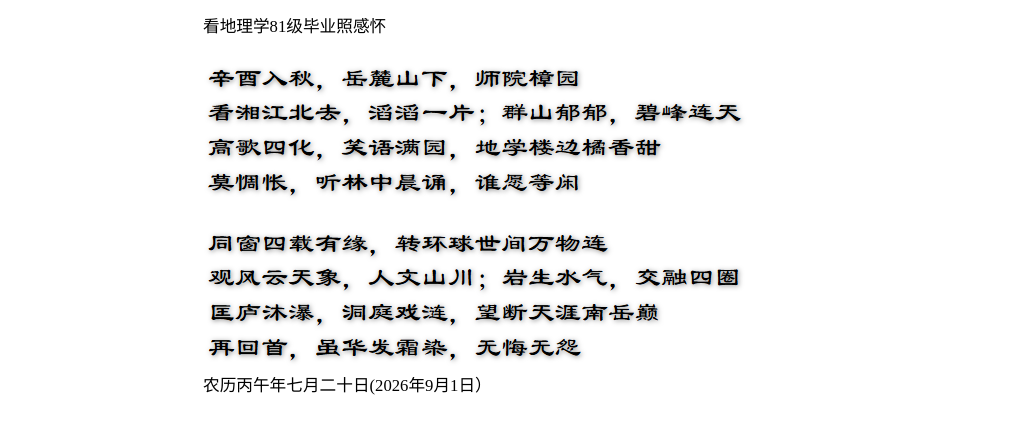
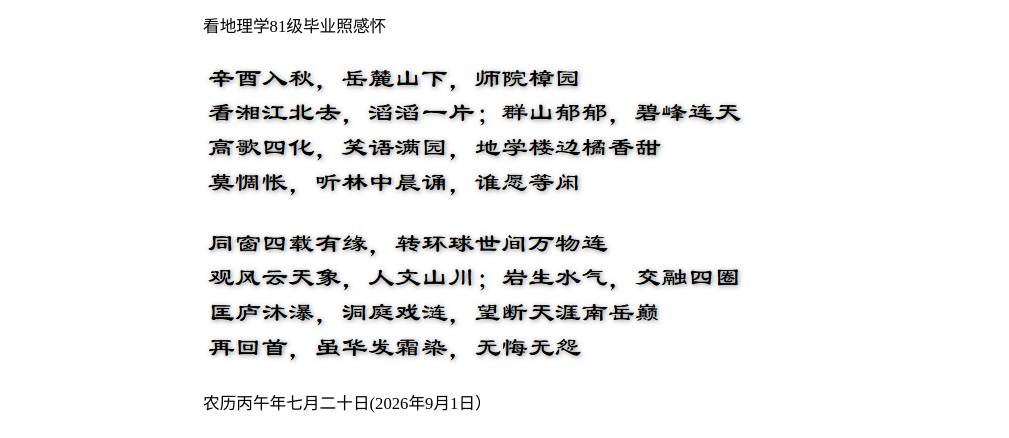
Before and after one commit to gismanray/class85, a plain HTML site: page index.html in a window 1280 px wide. Shown: the part 780-1218 px from the top of the page, without its empty margins (137-1146 px from the left). Drawn offline with Linux system fonts and the light colour scheme.

Commit message:
Update index.html

```diff
--- a/index.html
+++ b/index.html
@@ -21,7 +21,7 @@
 <div style="position:relative; top:20pt; width:600px; text-align:left;">
 <h2>沁园春 长沙</h2>
 <p class="ht">看地理学81级毕业照感怀</p><br>
-<img src="images/qinyuanchun.png"><br>
+<img src="images/qinyuanchun.png"><br><br>
 <!--
 <p class="poem">辛酉入秋，岳麓山下，湖南师院</p>
 <p class="poem">看湘江北去，滔滔一片；群山郁郁，碧峰连天</p>
```
